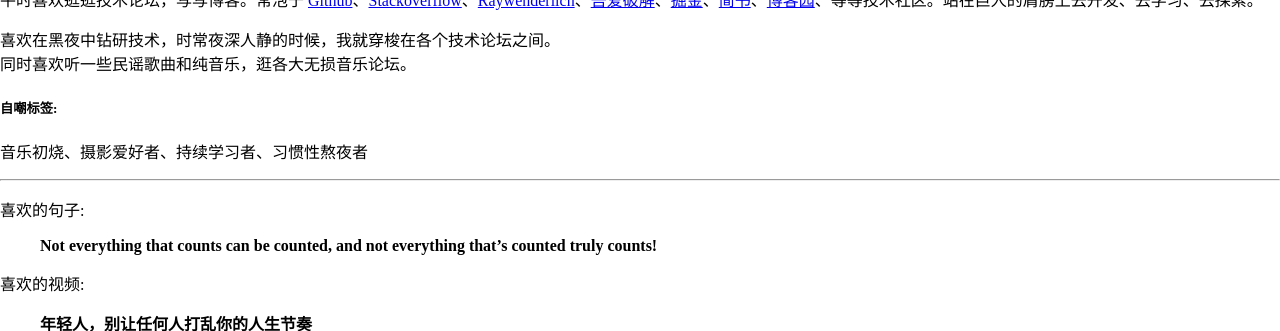
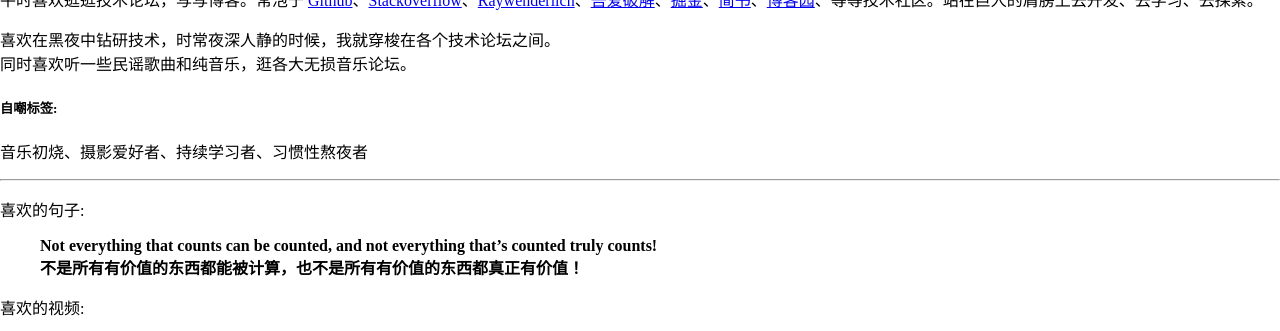
Before and after one commit to yfming93/yfming93.github.io, a Jekyll site: the page built from page/4about.md, in a window 1280 px wide and 900 px high, scrolled down 911 px, cut to the strip 0-331 px from the top of the window. Built offline with Jekyll 4.4.1, drawn with Linux system fonts in a browser that asks for light colours; comment, search, counter and statistics services are not loaded; a style sheet for code colours, icons or effects is not loaded.

Commit message:
- 修复歌单 - 修复关于视频

```diff
--- a/page/4about.md
+++ b/page/4about.md
@@ -65,14 +65,16 @@
 
 喜欢的句子:
 > **Not everything that counts can be counted, and not everything that’s counted truly counts!**
+> **不是所有有价值的东西都能被计算，也不是所有有价值的东西都真正有价值！**
 
 喜欢的视频:
 
-> **年轻人，别让任何人打乱你的人生节奏**
 
 <div class="aspect-ratio" >
 
-	<iframe src="//player.bilibili.com/player.html?aid=23418031&bvid=BV1Tp411Z7QP&cid=39041012&t=9&page=1&as_wide=1&high_quality=1&danmaku=0" allowfullscreen="allowfullscreen" scrolling="no" border="0" frameborder="no" framespacing="0" allowfullscreen="true" height="600" width="100%" sandbox="allow-top-navigation allow-same-origin allow-forms allow-scripts" style="border-radius: 10px;"> </iframe>
+<iframe src="//player.bilibili.com/player.html?isOutside=true&aid=1155830341&bvid=BV17Z421M77F&cid=1582901749&p=1" scrolling="no" border="0" frameborder="no" framespacing="0" allowfullscreen="true" height="600" width="100%" sandbox="allow-top-navigation allow-same-origin allow-forms allow-scripts" style="border-radius: 10px;"></iframe>
+
+	<!-- <iframe src="//player.bilibili.com/player.html?aid=23418031&bvid=BV1Tp411Z7QP&cid=39041012&t=9&page=1&as_wide=1&high_quality=1&danmaku=0" allowfullscreen="allowfullscreen" scrolling="no" border="0" frameborder="no" framespacing="0" allowfullscreen="true" height="600" width="100%" sandbox="allow-top-navigation allow-same-origin allow-forms allow-scripts" style="border-radius: 10px;"> </iframe> -->
 
 </div>
 
```
